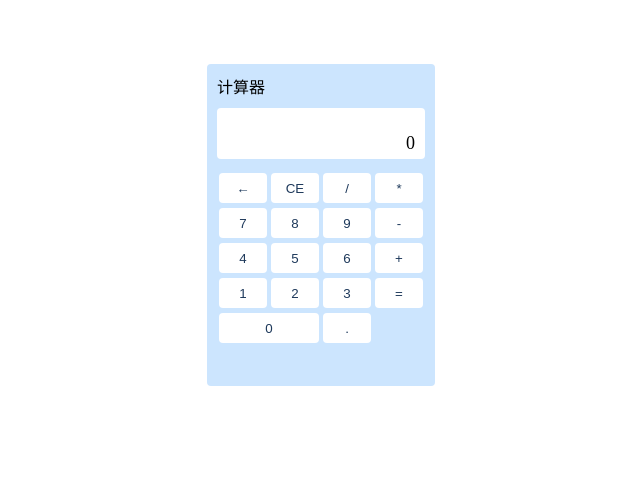
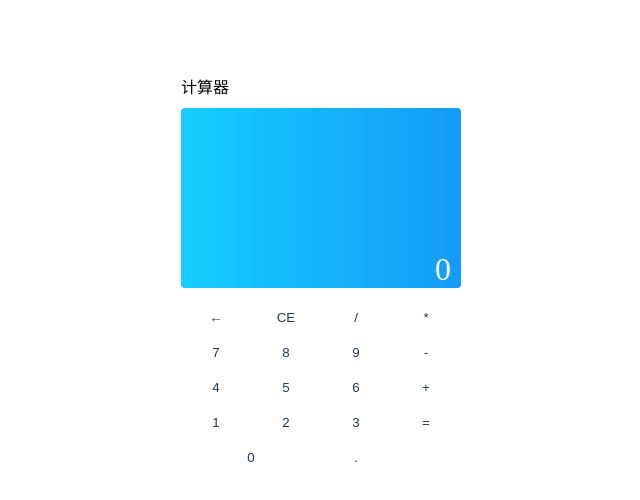
Before and after one commit to MissCuriosity/js-practice, a plain HTML site: page calculator/index.html in a window 1280 px wide. Shown: the whole page, without its empty margins (319-959 px from the left). Drawn offline with Linux system fonts and the light colour scheme.

Commit message:
modify scss

```diff
--- a/calculator/index.css
+++ b/calculator/index.css
@@ -32,11 +32,11 @@ button {
 
 /*-------*/
 .container {
-    width: 228px;
-    height: 322px;
+    width: 300px;
+    /*height: 322px;*/
     margin: 5% auto;
     padding: 10px;
-    background: #cce5fe;
+    background: #fff;
     border-radius: 4px;
 }
 
@@ -46,20 +46,30 @@ button {
 }
 
 /*input*/
+/*#14ceff*/
+/*#149bf7*/
 .value{
+    height: 180px;
+    background: linear-gradient(to right, #14ceff, #149bf7);
     border-radius: 4px;
     text-align: right;
     overflow: hidden;
-    background: #fff;
-    padding: 5px 10px;
+    /*padding: 5px 10px;*/
+    color: #fff;
+    vertical-align: bottom;
+    position: relative;
 }
 
 .detail {
+    font-size: 16px;
     height: 20px;
 }
 
 .result {
-    font-size: 18px;
+    font-size: 32px;
+    position: absolute;
+    bottom: 0;
+    right: 10px;
 }
 /*func*/
 .func {
```
Also changed, not shown: 1 other file.
